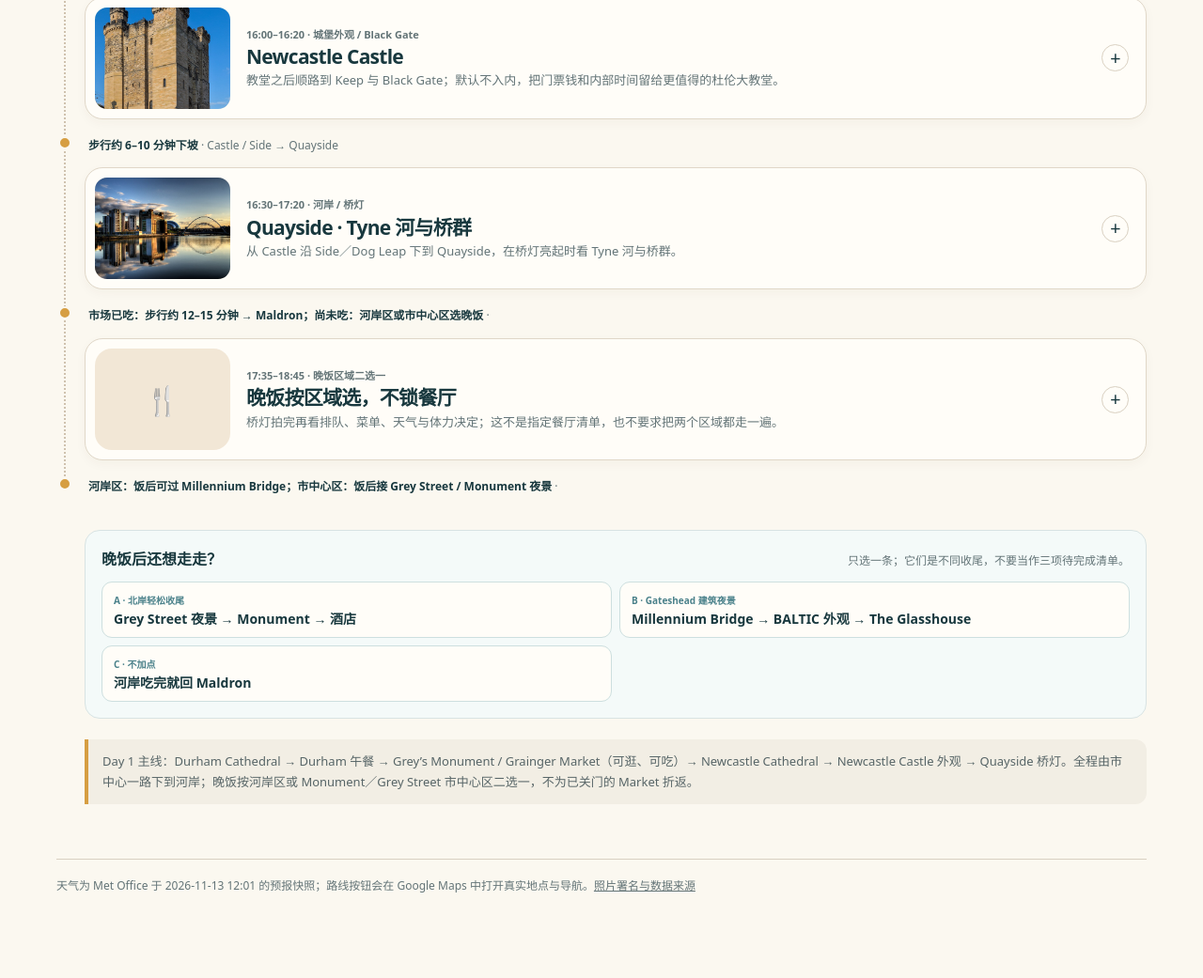
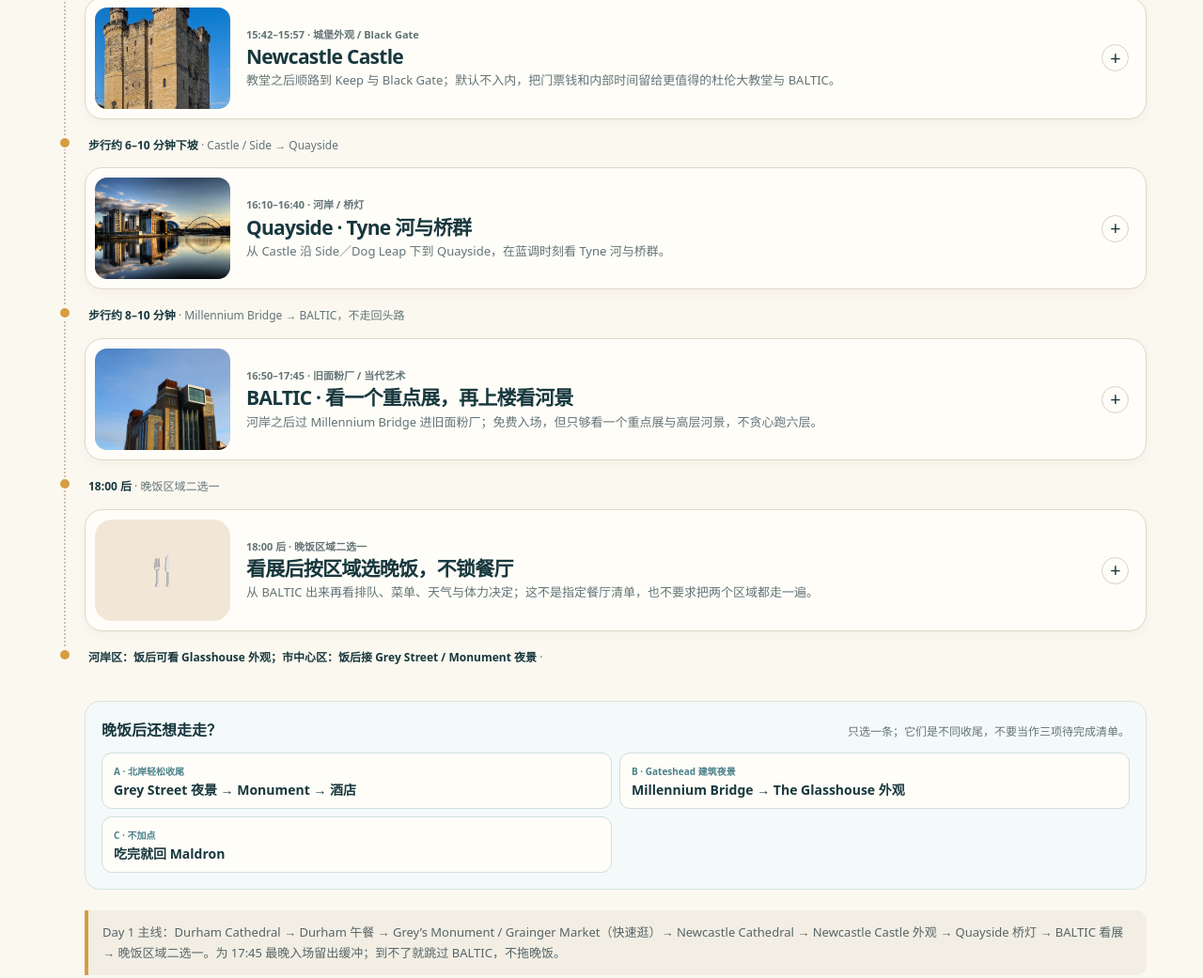
Before and after one commit to Kairus-shuai/edinburgh-newcastle-weekend-guide, a plain HTML site: page index.html in a window 1280 px wide. Shown: the part 1450-2491 px from the top of the page at 94% size. Drawn offline with Linux system fonts and the light colour scheme.

Commit message:
Place Baltic gallery visit before Saturday dinner

```diff
--- a/index.html
+++ b/index.html
@@ -69,21 +69,22 @@ introductions['newcastle-cathedral']='Newcastle Cathedral 的标志是 15 世纪
 Object.assign(centralStop,{time:'09:05–10:53 · 爱丁堡 → 杜伦',title:'Edinburgh Waverley → Durham',desc:'杜伦优先版直接把票买到 Durham，不先到 Newcastle 再折返；行李跟着走，下午才回 Newcastle 入住。',leg:'Cathedral Bus／出租车约 10–15 分钟 · Durham Station → Palace Green',left:['交通，写清楚','<ul><li><b>推荐票：</b>Edinburgh Waverley（EDB）→ Durham（DHM），参考 CrossCountry 09:05–10:53 直达。</li><li>购票时以当天最低价、票种限制和实时班次为准；这不是原先仅到 Newcastle 的票。</li><li>到 Durham 后用 Cathedral Bus 或出租车上 Palace Green，避免拖行李爬坡。</li></ul>'],right:['行李策略','<p>不先去 Maldron，不产生 Newcastle 的往返。Durham Station 没有官方寄存；带正常尺寸行李直接前往，若是大行李则先确认教堂当天是否可携带。</p>'+link('https://www.nationalrail.co.uk/journey-planner/?type=single&origin=EDB&destination=DHM','查询／购买 EDB → DHM','primary')+link('https://www.durhamcathedral.co.uk/visit-us/plan-your-visit/parking-getting-to-durham-cathedral','Cathedral Bus 与到达说明')]});
 const durhamStop={id:'durham',photo:'durham-cathedral.jpg',alt:'Durham Cathedral exterior',time:'11:10–12:55 · 哈利·波特取景 / 诺曼式大教堂',title:'Durham Cathedral',desc:'《哈利·波特》霍格沃茨取景地：城堡默认只看外观，省下来的时间留给这里的回廊、Chapter House 与巨型诺曼圆柱。',leg:'下坡步行约 8–10 分钟 · Cathedral → Market Place 午餐',left:['先看什么 / 怎么拍','<ul><li><b>回廊：</b>霍格沃茨走廊取景；从南门进后先留意拱廊纵深。</li><li><b>Chapter House：</b>麦格教授变形课教室取景；开放时才进入，不开放就不等。</li><li>再从中殿朝东看玫瑰窗；馆内拍摄不开闪光、不用三脚架，塔楼要另买定时票。</li></ul>'],right:['入口与费用','<p><b>记得走 Palace Green 一侧的 North Door（俗称“后门”）：免费参观，不用捐款。</b>£5 是 Visitor Desk 的自愿捐款，不是门票；不要在此处误买塔楼票。</p>'+link('https://www.durhamcathedral.co.uk/visit-us/things-to-see-and-do/blockbuster-filming-locations','官方：哈利·波特取景点','primary')+link('https://www.durhamcathedral.co.uk/visit-us/plan-your-visit','官方开放 / 捐款说明')+link('https://www.google.com/maps/search/?api=1&query=Durham+Cathedral','打开 Cathedral 地图')]};
 const durhamLunch={id:'durham-lunch',time:'12:55–13:35 · 午餐 / Durham 老城',title:'Market Place / Saddler Street 午餐',desc:'从教堂下坡就近吃一顿热食；不为远处网红店绕路，给回 Newcastle 的火车留出余量。',leg:"13:35–14:05 · 回 Durham Station；14:05 直达 Newcastle，抵达后向北步行约 10 分钟至 Grey's Monument",left:['怎么选','<ul><li>在 Market Place／Saddler Street 选无需久等的热食；排队超过 10 分钟就换下一家。</li><li>目标是正常坐下吃完，不把午饭拖到下午或带上火车。</li><li>吃完在 Palace Green 回望 Cathedral 与 Castle，再顺路下到车站。</li></ul>'],right:['下一程','<p><b>14:05 前离开 Durham。</b>搭下一班直达 Newcastle 的火车，车程约 11–15 分钟；到 Central 后先上行到 Monument，不先下河岸。</p>'+link('https://www.google.com/maps/search/?api=1&query=Durham+Market+Place','打开 Durham 午餐区','primary')+link('https://www.nationalrail.co.uk/','查 Durham → Newcastle 班次')]};
-Object.assign(graingerStop,{time:"14:35–15:30 · Grey's Monument / Grainger Market（顺路可逛）",title:"Grey's Monument、Grey Street → Grainger Market",desc:'从 Central 先到市中心的 Monument；再进百年市场快速逛，也可以在仍营业时提前吃晚饭。',leg:'步行约 8–10 分钟 · Grainger Market → Newcastle Cathedral',left:['怎么走 / 两种选择','<ul><li><b>14:35–14:50：</b>Grey’s Monument、Grey Street 与 Theatre Royal 外观；从 Monument 向南拍弧线立面与街灯。</li><li><b>14:55 起：</b>进 Grainger Market 看拱顶和独立摊位，10–15 分钟也完全可以。</li><li><b>A 在这里吃：</b>16:10 前点热食；<b>B 只逛：</b>晚饭再按河岸区或 Monument／Grey Street 市中心区决定。</li></ul>'],right:['关闭时间 / 选择原则','<p>市场整体到 17:30，但个别食档会更早收档；市场吃饭是可选，不是硬任务。无论吃不吃，下一站都是 Cathedral，再一路下行到 Castle 与河岸。</p>'+link('https://ourgraingermarket.co.uk/visit','市场开放信息','primary')+link('https://www.google.com/maps/search/?api=1&query=Grey%27s+Monument+Newcastle','打开 Monument 地图')]});
-const newcastleCathedralStop={id:'newcastle-cathedral',photo:'newcastle-cathedral.jpg',alt:'Newcastle Cathedral Lantern Tower',time:'15:40–15:55 · 中世纪塔楼',title:'Newcastle Cathedral',desc:'从 Grainger Market 顺路向南到 Lantern Tower；它不再是夜间可有可无的备选。',leg:'步行约 5 分钟 · Cathedral → Newcastle Castle 外观',left:['看什么 / 怎么拍','<ul><li>重点看 15 世纪 Lantern Tower 与广场上的塔楼轮廓。</li><li>如当日开放，进中殿短看；礼拜或活动限制时只保留外观。</li><li>接 Castle 是继续向南／向河岸推进，不折返。</li></ul>'],right:['关键安排','<p>从市场到教堂，再到 Castle 外观，是一条干净的下坡城市线；开放状态以当天官方日历为准。</p>'+link('https://newcastlecathedral.org.uk/','教堂开放 / 活动','primary')+link('https://www.google.com/maps/search/?api=1&query=Newcastle+Cathedral','打开地图')]};
-Object.assign(castleStop,{time:'16:00–16:20 · 城堡外观 / Black Gate',desc:'教堂之后顺路到 Keep 与 Black Gate；默认不入内，把门票钱和内部时间留给更值得的杜伦大教堂。',leg:'步行约 6–10 分钟下坡 · Castle / Side → Quayside',left:['看什么 / 怎么拍','<ul><li>城堡始于 1080 年，现存石砌 Keep 属 12 世纪。</li><li>在外面看 Keep、Black Gate、铁路拱桥与 Tyne 河谷即可。</li><li>只想拍城市轮廓时，这 20 分钟比入内更高效。</li></ul>'],right:['是否入内','<p><b>默认跳过。</b>只有特别想登 Keep 看河景和石砌内部时才现场买 £13.65 门票；不要为它压缩 Durham Cathedral、Grey Street 或市场。</p>'+link('https://www.newcastlecastle.co.uk/tickets-booking','官方票务 / 若临时想进','primary')+link('https://www.google.com/maps/search/?api=1&query=Newcastle+Castle','打开地图')]});
-Object.assign(quaysideStop,{time:'16:30–17:20 · 河岸 / 桥灯',desc:'从 Castle 沿 Side／Dog Leap 下到 Quayside，在桥灯亮起时看 Tyne 河与桥群。',leg:'市场已吃：步行约 12–15 分钟 → Maldron；尚未吃：河岸区或市中心区选晚饭',left:['走法与机位','<ul><li>从北岸取 Tyne Bridge、Swing Bridge 与 Millennium Bridge 的层次。</li><li>日落约 16:04；这里拍的是蓝调时刻、桥灯与河面倒影。</li><li>雨天石阶湿滑就走 Dean Street，不为机位冒险。</li></ul>'],right:['收尾','<p><b>市场已吃：</b>按体力回 Maldron 或选夜走。<br><b>尚未吃：</b>晚饭选河岸区最顺路；也可经 Dean Street 回 Monument／Grey Street 市中心区，约 12–15 分钟、略上坡。两者都不再为已关门的 Market 折返。</p>'+link('https://www.google.com/maps/search/?api=1&query=Newcastle+Quayside','打开 Quayside 地图','primary')]});
-Object.assign(dinnerStop,{time:'17:35–18:45 · 晚饭区域二选一',title:'晚饭按区域选，不锁餐厅',desc:'桥灯拍完再看排队、菜单、天气与体力决定；这不是指定餐厅清单，也不要求把两个区域都走一遍。',leg:'河岸区：饭后可过 Millennium Bridge；市中心区：饭后接 Grey Street / Monument 夜景',left:['A · 河岸区（更顺路）','<ul><li>范围：Quayside、Sandhill、Millennium Bridge 北岸一带。</li><li>适合不想再上坡，或想饭后过桥看 BALTIC／The Glasshouse 外观。</li><li>桥灯拍完直接找当时不用久等、菜单合适的店即可。</li></ul>'],right:['B · 市中心区（主动回走）','<p>范围：Grey’s Monument、Grey Street、High Bridge 一带。由 Quayside 经 Dean Street 回去约 <b>12–15 分钟、略上坡</b>；它不是最短路，却适合把晚饭和市中心夜景合在一起。市场只逛也可以这样选；只是不要回 Market 追已关门的摊位。</p>'+link('https://www.google.com/maps/search/?api=1&query=Newcastle+Quayside','打开河岸用餐区','primary')+link('https://www.google.com/maps/search/?api=1&query=Grey%27s+Monument+Newcastle','打开市中心用餐区')]});
-stops['day-1']=[centralStop,durhamStop,durhamLunch,graingerStop,newcastleCathedralStop,castleStop,quaysideStop,dinnerStop];
+Object.assign(graingerStop,{time:"14:35–15:15 · Grey's Monument / Grainger Market（顺路可逛）",title:"Grey's Monument、Grey Street → Grainger Market",desc:'从 Central 先到市中心的 Monument；再进百年市场快速逛，把正餐留给 BALTIC 之后。',leg:'步行约 8–10 分钟 · Grainger Market → Newcastle Cathedral',left:['怎么走 / 控制时间','<ul><li><b>14:35–14:50：</b>Grey’s Monument、Grey Street 与 Theatre Royal 外观；从 Monument 向南拍弧线立面与街灯。</li><li><b>14:52–15:15：</b>进 Grainger Market 看拱顶和独立摊位，20 分钟足够。</li><li>不在此坐下吃正餐；饿了只买能马上带走的小食，把 55 分钟留给河岸后的 BALTIC。</li></ul>'],right:['关闭时间 / 选择原则','<p>市场整体到 17:30，但个别食档会更早收档；市场是顺路快速逛，不是必须吃饭或采购的任务。下一站是 Cathedral，再一路下行到 Castle、河岸与 BALTIC。</p>'+link('https://ourgraingermarket.co.uk/visit','市场开放信息','primary')+link('https://www.google.com/maps/search/?api=1&query=Grey%27s+Monument+Newcastle','打开 Monument 地图')]});
+const newcastleCathedralStop={id:'newcastle-cathedral',photo:'newcastle-cathedral.jpg',alt:'Newcastle Cathedral Lantern Tower',time:'15:25–15:37 · 中世纪塔楼',title:'Newcastle Cathedral',desc:'从 Grainger Market 顺路向南到 Lantern Tower；它不再是夜间可有可无的备选。',leg:'步行约 5 分钟 · Cathedral → Newcastle Castle 外观',left:['看什么 / 怎么拍','<ul><li>重点看 15 世纪 Lantern Tower 与广场上的塔楼轮廓。</li><li>如当日开放，进中殿短看；礼拜或活动限制时只保留外观。</li><li>接 Castle 是继续向南／向河岸推进，不折返。</li></ul>'],right:['关键安排','<p>从市场到教堂，再到 Castle 外观，是一条干净的下坡城市线；开放状态以当天官方日历为准。</p>'+link('https://newcastlecathedral.org.uk/','教堂开放 / 活动','primary')+link('https://www.google.com/maps/search/?api=1&query=Newcastle+Cathedral','打开地图')]};
+Object.assign(castleStop,{time:'15:42–15:57 · 城堡外观 / Black Gate',desc:'教堂之后顺路到 Keep 与 Black Gate；默认不入内，把门票钱和内部时间留给更值得的杜伦大教堂与 BALTIC。',leg:'步行约 6–10 分钟下坡 · Castle / Side → Quayside',left:['看什么 / 怎么拍','<ul><li>城堡始于 1080 年，现存石砌 Keep 属 12 世纪。</li><li>在外面看 Keep、Black Gate、铁路拱桥与 Tyne 河谷即可。</li><li>只想拍城市轮廓时，这 15 分钟比入内更高效。</li></ul>'],right:['是否入内','<p><b>默认跳过。</b>只有特别想登 Keep 看河景和石砌内部时才现场买 £13.65 门票；不要为它压缩 Durham Cathedral、河岸或 BALTIC。</p>'+link('https://www.newcastlecastle.co.uk/tickets-booking','官方票务 / 若临时想进','primary')+link('https://www.google.com/maps/search/?api=1&query=Newcastle+Castle','打开地图')]});
+Object.assign(quaysideStop,{time:'16:10–16:40 · 河岸 / 桥灯',desc:'从 Castle 沿 Side／Dog Leap 下到 Quayside，在蓝调时刻看 Tyne 河与桥群。',leg:'步行约 8–10 分钟 · Millennium Bridge → BALTIC，不走回头路',left:['走法与机位','<ul><li>从北岸取 Tyne Bridge、Swing Bridge 与 Millennium Bridge 的层次。</li><li>日落约 16:04；30 分钟专拍桥灯和河面倒影，够用就走。</li><li>雨天石阶湿滑就走 Dean Street，不为机位冒险。</li></ul>'],right:['下一段','<p><b>16:40 离开河岸。</b>过 Millennium Bridge 到 BALTIC，目标 16:50 入馆；不要为延长拍照而错过 17:45 最晚入场。</p>'+link('https://www.google.com/maps/search/?api=1&query=Newcastle+Quayside','打开 Quayside 地图','primary')]});
+const balticStop={id:'baltic',photo:'baltic.jpg',alt:'BALTIC Centre for Contemporary Art in Gateshead',time:'16:50–17:45 · 旧面粉厂 / 当代艺术',title:'BALTIC · 看一个重点展，再上楼看河景',desc:'河岸之后过 Millennium Bridge 进旧面粉厂；免费入场，但只够看一个重点展与高层河景，不贪心跑六层。',leg:'18:00 后 · 晚饭区域二选一',left:['怎么逛才不赶','<ul><li><b>优先：</b>Level 4 的 Chitra Ganesh 展，再看露台／Level 5 河景窗；风雨大时露台可能关闭。</li><li>若更喜欢影像或摄影，改看 Level 2 的 Keiken 或 Level 3 的 Tish Murtha & Kuba Ryniewicz；只选其一。</li><li>馆内免费；17:45 最晚入场，18:00 关门。16:50 到不了就跳过，不把晚饭往后拖。</li></ul>'],right:['展览与活动边界','<p>当天展览、导览和活动会变；演出常有固定时段、余票或预约要求。<b>11/14 的 Kathak 舞蹈在 15:00–16:00，和本路线冲突，不是可赶上的项目。</b> 当天只把“免费看展”当主计划，活动只作额外惊喜。</p>'+link('https://baltic.art/plan-your-visit/','官方开放 / 免费入场','primary')+link('https://baltic.art/whats-on/','官方展览与活动')+link('https://www.google.com/maps/search/?api=1&query=BALTIC+Centre+for+Contemporary+Art','打开 BALTIC 地图')]};
+Object.assign(dinnerStop,{time:'18:00 后 · 晚饭区域二选一',title:'看展后按区域选晚饭，不锁餐厅',desc:'从 BALTIC 出来再看排队、菜单、天气与体力决定；这不是指定餐厅清单，也不要求把两个区域都走一遍。',leg:'河岸区：饭后可看 Glasshouse 外观；市中心区：饭后接 Grey Street / Monument 夜景',left:['A · 河岸区（更顺路）','<ul><li>范围：Millennium Bridge、Quayside、Sandhill 一带。</li><li>从 BALTIC 出来最省脚程；饭后可看 The Glasshouse 的玻璃金属外观。</li><li>找当时不用久等、菜单合适的店即可；不把 Glasshouse 当商场或未订演出。</li></ul>'],right:['B · 市中心区（主动回走）','<p>范围：Grey’s Monument、Grey Street、High Bridge 一带。由 Quayside 经 Dean Street 回去约 <b>12–15 分钟、略上坡</b>；它不是最短路，却适合把晚饭和市中心夜景合在一起。不要回 Market 追已关门的摊位。</p>'+link('https://www.google.com/maps/search/?api=1&query=Newcastle+Quayside','打开河岸用餐区','primary')+link('https://www.google.com/maps/search/?api=1&query=Grey%27s+Monument+Newcastle','打开市中心用餐区')]});
+stops['day-1']=[centralStop,durhamStop,durhamLunch,graingerStop,newcastleCathedralStop,castleStop,quaysideStop,balticStop,dinnerStop];
 Object.entries(stops).forEach(([day,list])=>document.getElementById('timeline-'+day).innerHTML=list.map(card).join(''));
 const dayOneLead=document.querySelector('#day-1 .lead');
-dayOneLead.querySelector('h2').textContent='先看杜伦，再回纽卡走城堡、纪念碑与桥灯';
-dayOneLead.querySelector('p').textContent='票直接买到 Durham：先看大教堂、在老城正常吃午饭，再回 Newcastle 看 Castle、Cathedral、Grey’s Monument 与 Grainger Market，最后下河岸拍桥灯。';
-dayOneLead.querySelector('.day-actions').innerHTML='<a class="route-link one-link" href="https://www.google.com/maps/dir/?api=1&origin=Durham+Railway+Station&destination=Durham+Cathedral&travelmode=walking" target="_blank" rel="noopener">Google Maps：Durham Station → Cathedral ↗</a><a class="route-link one-link" href="https://www.google.com/maps/dir/?api=1&origin=Newcastle+Central+Station&destination=Newcastle+Quayside&waypoints=Grey%27s+Monument%7CGrainger+Market+Newcastle%7CNewcastle+Cathedral%7CNewcastle+Castle&travelmode=walking" target="_blank" rel="noopener">Google Maps：Central → Monument → Market → Cathedral → Castle → Quayside ↗</a>';
+dayOneLead.querySelector('h2').textContent='先看杜伦，再回纽卡走桥灯与旧面粉厂';
+dayOneLead.querySelector('p').textContent='票直接买到 Durham：先看大教堂、在老城正常吃午饭，再回 Newcastle 看 Monument、Market、Cathedral 与 Castle；蓝调时刻拍桥灯，最后过 Millennium Bridge 免费看 BALTIC。';
+dayOneLead.querySelector('.day-actions').innerHTML='<a class="route-link one-link" href="https://www.google.com/maps/dir/?api=1&origin=Durham+Railway+Station&destination=Durham+Cathedral&travelmode=walking" target="_blank" rel="noopener">Google Maps：Durham Station → Cathedral ↗</a><a class="route-link one-link" href="https://www.google.com/maps/dir/?api=1&origin=Newcastle+Central+Station&destination=BALTIC+Centre+for+Contemporary+Art&waypoints=Grey%27s+Monument%7CGrainger+Market+Newcastle%7CNewcastle+Cathedral%7CNewcastle+Castle%7CNewcastle+Quayside&travelmode=walking" target="_blank" rel="noopener">Google Maps：Central → Monument → Market → Cathedral → Castle → Quayside → BALTIC ↗</a>';
 const dayOneConditions=dayOneLead.querySelector('.conditions');
 dayOneConditions.innerHTML='<span><strong>日照</strong> 07:36 日出 · 16:04 日落</span><span><strong>执行</strong> 票直接买 EDB → DHM；午餐 12:55 后在 Durham，不先到 Newcastle 寄包。</span><span><strong>硬截止</strong> 14:05 离开 Durham；Castle 默认只看外观。</span><a href="https://www.durhamcathedral.co.uk/visit-us/plan-your-visit" target="_blank" rel="noopener">Durham Cathedral ↗</a><a href="https://www.newcastlecastle.co.uk/visit-us" target="_blank" rel="noopener">Castle 开放 ↗</a>';
-document.querySelector('#day-1 .note').textContent='Day 1 主线：Durham Cathedral → Durham 午餐 → Grey’s Monument / Grainger Market（可逛、可吃）→ Newcastle Cathedral → Newcastle Castle 外观 → Quayside 桥灯。全程由市中心一路下到河岸；晚饭按河岸区或 Monument／Grey Street 市中心区二选一，不为已关门的 Market 折返。';
-const nightLayer='<section class="swap-layer" aria-labelledby="night-title"><div class="swap-head"><h3 id="night-title">晚饭后还想走走？</h3><p>只选一条；它们是不同收尾，不要当作三项待完成清单。</p></div><div class="swap-grid"><details class="swap-card"><summary><small>A · 北岸轻松收尾</small><strong>Grey Street 夜景 → Monument → 酒店</strong></summary><p>从 Quayside 经 Dean Street 上行约 12–15 分钟；夜里只拍 Theatre Royal、Grey Street 与 Monument 的街灯，再回 Maldron。白天已看过也没关系，这是夜景补拍；累了直接跳过。<br><a href="https://www.google.com/maps/dir/?api=1&origin=Newcastle+Quayside&destination=Grey%27s+Monument&travelmode=walking" target="_blank" rel="noopener">河岸 → Monument 地图 ↗</a></p></details><details class="swap-card"><summary><small>B · Gateshead 建筑夜景</small><strong>Millennium Bridge → BALTIC 外观 → The Glasshouse</strong></summary><p>把晚饭选在 Millennium Bridge 附近，饭后过桥看旧面粉厂 BALTIC 和银色玻璃金属的 Glasshouse。<b>BALTIC 18:00 关门，只看外观；Glasshouse 不是商场，只有当天页面显示晚间开放／有演出时才进 foyer。</b> 不把未订到的演出当行程。<br><a href="https://theglasshouseicm.org/your-visit/" target="_blank" rel="noopener">Glasshouse 当天开放 ↗</a></p></details><details class="swap-card"><summary><small>C · 不加点</small><strong>河岸吃完就回 Maldron</strong></summary><p>最适合市场已经吃过、或走完杜伦与河岸后不想再上坡的一晚。保留这段空白不是浪费：第二天还有完整海岸线和晚班火车。</p></details></div></section>';
+document.querySelector('#day-1 .note').textContent='Day 1 主线：Durham Cathedral → Durham 午餐 → Grey’s Monument / Grainger Market（快速逛）→ Newcastle Cathedral → Newcastle Castle 外观 → Quayside 桥灯 → BALTIC 看展 → 晚饭区域二选一。为 17:45 最晚入场留出缓冲；到不了就跳过 BALTIC，不拖晚饭。';
+const nightLayer='<section class="swap-layer" aria-labelledby="night-title"><div class="swap-head"><h3 id="night-title">晚饭后还想走走？</h3><p>只选一条；它们是不同收尾，不要当作三项待完成清单。</p></div><div class="swap-grid"><details class="swap-card"><summary><small>A · 北岸轻松收尾</small><strong>Grey Street 夜景 → Monument → 酒店</strong></summary><p>从 Quayside 经 Dean Street 上行约 12–15 分钟；夜里只拍 Theatre Royal、Grey Street 与 Monument 的街灯，再回 Maldron。白天已看过也没关系，这是夜景补拍；累了直接跳过。<br><a href="https://www.google.com/maps/dir/?api=1&origin=Newcastle+Quayside&destination=Grey%27s+Monument&travelmode=walking" target="_blank" rel="noopener">河岸 → Monument 地图 ↗</a></p></details><details class="swap-card"><summary><small>B · Gateshead 建筑夜景</small><strong>Millennium Bridge → The Glasshouse 外观</strong></summary><p>BALTIC 已在晚饭前看过；若晚饭选河岸区，饭后可顺路看银色玻璃金属的 The Glasshouse。<b>它不是商场，只有当天页面显示晚间开放／有演出时才进 foyer。</b> 不把未订到的演出当行程。<br><a href="https://theglasshouseicm.org/your-visit/" target="_blank" rel="noopener">Glasshouse 当天开放 ↗</a></p></details><details class="swap-card"><summary><small>C · 不加点</small><strong>吃完就回 Maldron</strong></summary><p>最适合走完杜伦、河岸与 BALTIC 后不想再上坡的一晚。保留这段空白不是浪费：第二天还有完整海岸线和晚班火车。</p></details></div></section>';
 document.getElementById('timeline-day-1').insertAdjacentHTML('afterend',nightLayer);
 const swapLayer='<section class="swap-layer" aria-labelledby="swap-title"><div class="swap-head"><h3 id="swap-title">如果想换，怎么换</h3><p>这些都值得去；按“替换”而不是“叠加”来选。</p></div><div class="swap-grid"><details class="swap-card"><summary><small>整段替换 · 周六下午</small><strong>Laing Art Gallery</strong></summary><p>想把当代艺术换成传统绘画与装饰艺术，就用它替换 BALTIC；两者不叠加。<br><a href="https://www.northeastmuseums.org.uk/laing/visit" target="_blank" rel="noopener">官方开放信息 ↗</a></p></details><details class="swap-card"><summary><small>局部可选 · 周日晚间</small><strong>Newcastle Cathedral</strong></summary><p>只在当天有你真想看的演出时替换“喝一杯／休息”模块；不与其他晚间活动叠加。<br><a href="https://newcastlecathedral.org.uk/" target="_blank" rel="noopener">教堂与活动 ↗</a></p></details><details class="swap-card"><summary><small>另留半天 · Ouseburn</small><strong>Victoria Tunnel + Ouseburn</strong></summary><p>1842 年运煤隧道、二战防空洞和工业街区，导览约 1¼–2 小时；值得专程，不塞进返程夜。<br><a href="https://ouseburntrust.org.uk/events/tunnel-tours/" target="_blank" rel="noopener">隧道导览 ↗</a></p></details><details class="swap-card"><summary><small>雨天整段替换</small><strong>Great North / Discovery Museum</strong></summary><p>自然史考古或泰恩河工业史各留 1.5–2 小时；替换海岸日或另留半天，不能放在日落以后。<br><a href="https://www.northeastmuseums.org.uk/visit" target="_blank" rel="noopener">官方到访入口 ↗</a></p></details></div></section>';
 document.getElementById('timeline-day-2').insertAdjacentHTML('afterend',swapLayer);
```
